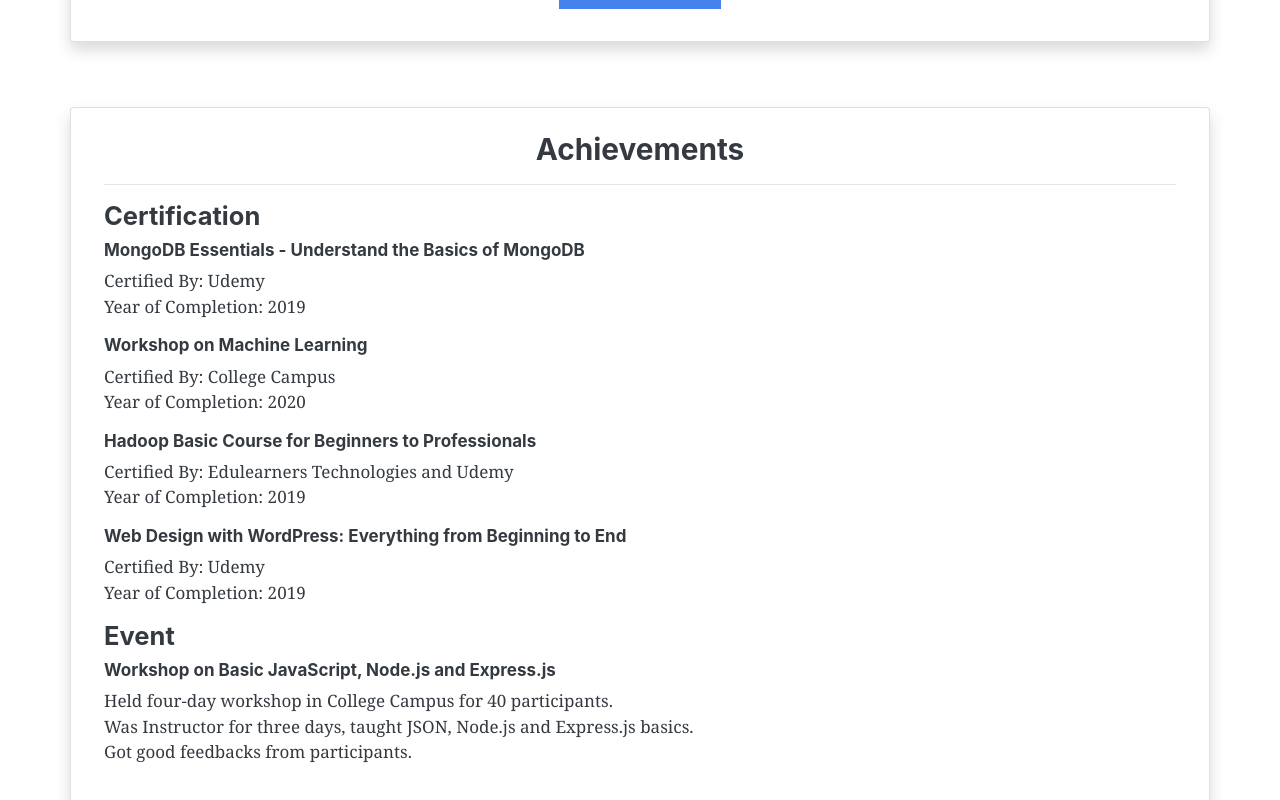
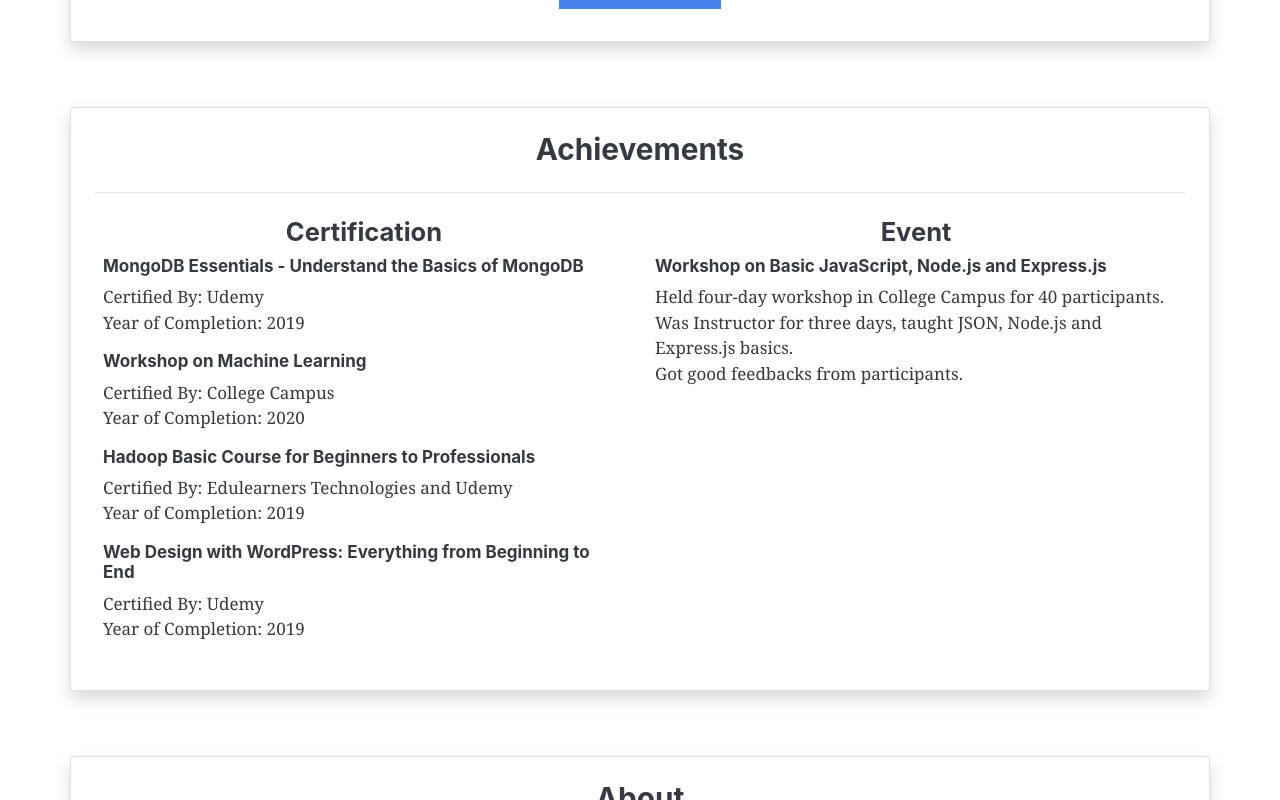
Before and after one commit to Saurabhrkp/portfolio, a React (Create React App) app: page / in a window 1280 px wide. Shown: the part 3040-3840 px from the top of the page. Built offline with nearby package versions, Linux system fonts and the light colour scheme.

Commit message:
changed events position

```diff
--- a/src/components/Achievements.js
+++ b/src/components/Achievements.js
@@ -3,11 +3,11 @@ const Achievements = () => {
     <>
       <div style={{ height: '65px' }} id='achievements'></div>
       <div className='container card shadow p-4'>
-        <div className='row'>
-          <div className='col px-4'>
-            <h3 className='text-center'>Achievements</h3>
-            <hr />
-            <h4>Certification</h4>
+        <h3 className='text-center'>Achievements</h3>
+        <hr />
+        <div className='row justify-content-center p-2'>
+          <div className='col-sm-12 col-md-6 col-lg-6'>
+            <h4 className='text-center'>Certification</h4>
             <h6>MongoDB Essentials - Understand the Basics of MongoDB</h6>
             <p>
               Certified By: Udemy <br />
@@ -28,7 +28,9 @@ const Achievements = () => {
               Certified By: Udemy <br />
               Year of Completion: 2019
             </p>
-            <h4>Event</h4>
+          </div>
+          <div className='col-sm-12 col-md-6 col-lg-6'>
+            <h4 className='text-center'>Event</h4>
             <h6>Workshop on Basic JavaScript, Node.js and Express.js</h6>
             <p>
               Held four-day workshop in College Campus for 40 participants.
```
Also changed, not shown: 1 other file (tests, documents, lock files or other folders).
